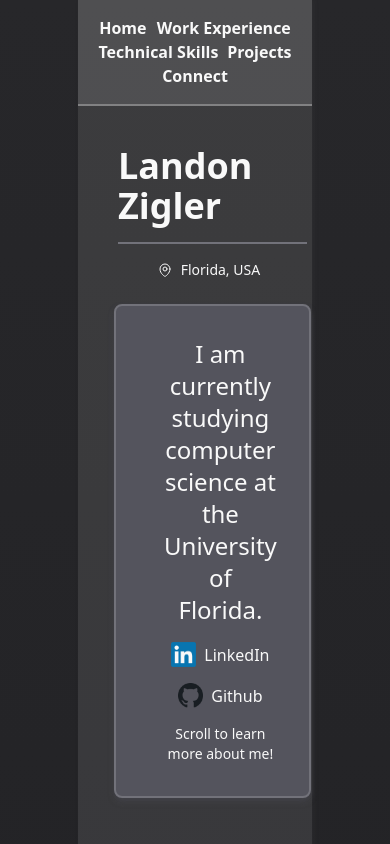
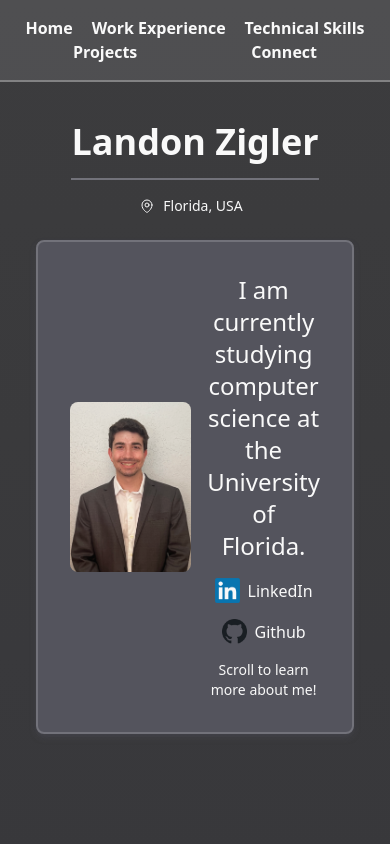
Before and after one commit to Landoidd/Personal-Website, a Next.js app: page / in a window 390 px wide. Shown: the top 844 px of the page. Built offline with nearby package versions, Linux system fonts and the light colour scheme.

Commit message:
Removed sidebars for smaller screens

```diff
--- a/src/app/layout.tsx
+++ b/src/app/layout.tsx
@@ -9,19 +9,22 @@ export default function Layout({children}: { children: React.ReactNode }) {
     return (
         <html lang="en" className="scroll-smooth font-sans">
         <body className="flex flex-col min-h-screen bg-gradient-to-b from-zinc-800 to-zinc-900 text-white">
-        <div className="flex flex-grow">
+        <div className="flex flex-grow w-full">
             {/* Left Sidebar */}
-        <div className="w-1/5"></div>
+            <div className="hidden md:block w-1/5"></div>
+
             {/* Main Content */}
-        <div className="w-3/5 main-content flex flex-col">
+            <div className="w-full md:w-3/5 main-content flex flex-col">
                 {/*Header*/}
                 <header className="p-4 font-bold bg-white/10 border-b-2 border-white/30">
                     {/*Navbar*/}
                     <nav className="container mx-auto justify-around">
                         <ul className="flex flex-wrap justify-around font-sans">
                             <li><Link className="hover:underline cursor-pointer" href="/">Home</Link></li>
-                        <li><Link className="hover:underline cursor-pointer" href="/work-experience">Work Experience</Link></li>
-                        <li><Link className="hover:underline cursor-pointer" href="/technical-skills">Technical Skills</Link></li>
+                            <li><Link className="hover:underline cursor-pointer" href="/work-experience">Work
+                                Experience</Link></li>
+                            <li><Link className="hover:underline cursor-pointer" href="/technical-skills">Technical
+                                Skills</Link></li>
                             <li><Link className="hover:underline cursor-pointer" href="/projects">Projects</Link>
                             </li>
                             <li><Link className="hover:underline cursor-pointer" href="/connect">Connect</Link></li>
@@ -34,9 +37,11 @@ export default function Layout({children}: { children: React.ReactNode }) {
                 <main className="flex-grow m-4 animate-fadeInUp opacity-100">{children}</main>
                 {/* End of Main */}
             </div>
+
+            {/* Right Sidebar */}
+            <div className="hidden md:block w-1/5"></div>
         </div>
-        {/* Right Sidebar */}
-        <div className="w-1/5"></div>
+
         {/* Footer */}
         <footer className="text-center text-xs">
             © 2024 Landon Zigler. All rights reserved.
```
Lines whose indentation alone changed are shown as unchanged.
